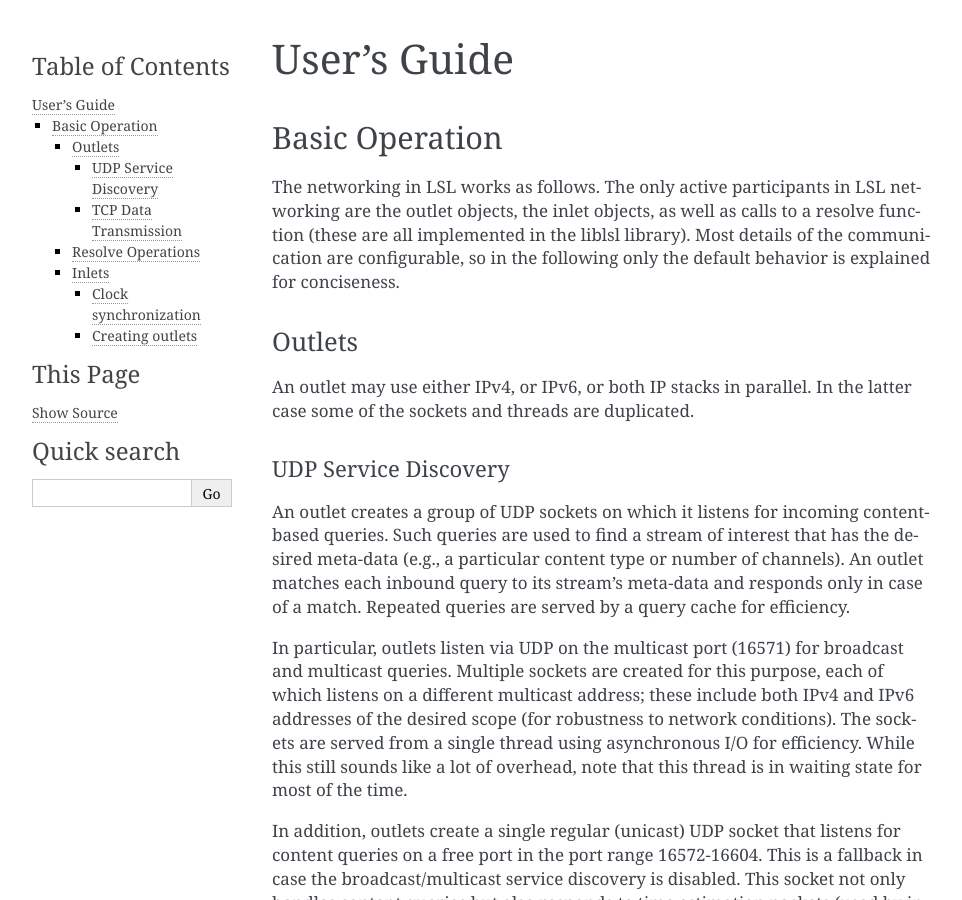
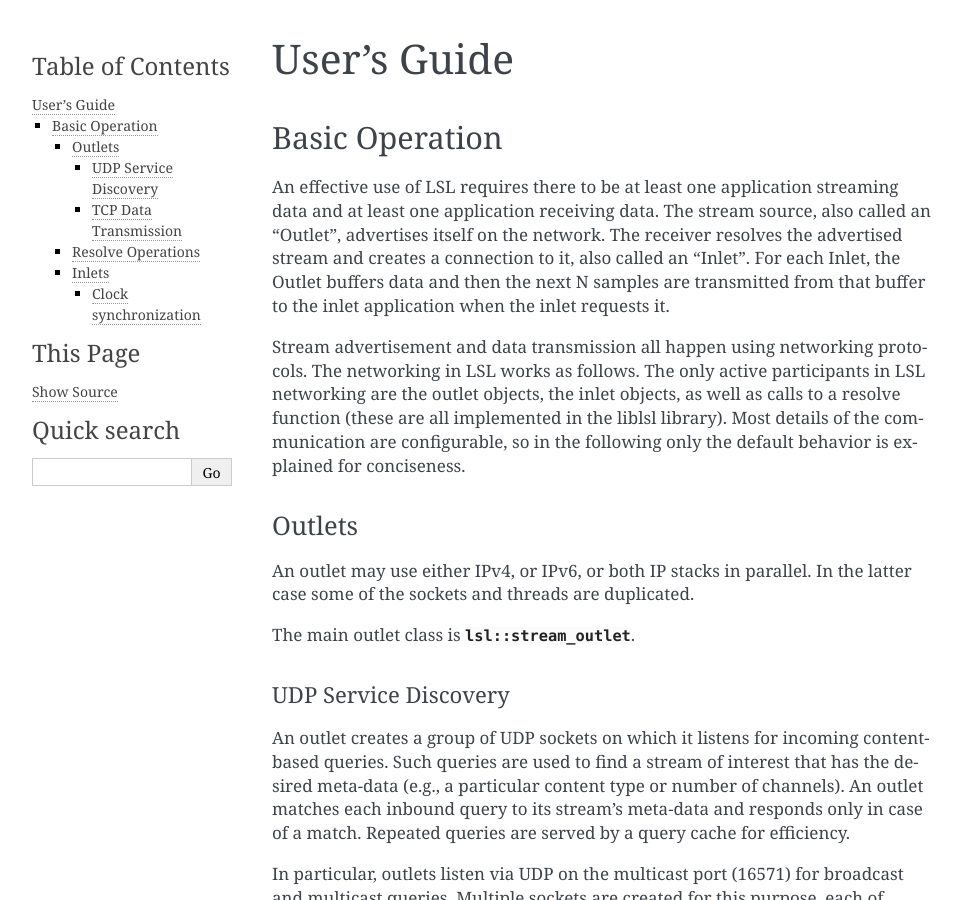
Before and after one commit to sccn/labstreaminglayer, a Sphinx documentation site: the page built from docs/info/user_guide.rst, in a window 1280 px wide and 900 px high. Shown: the whole window, without its empty margins (148-1110 px from the left). Built offline with Sphinx 7.4.7, drawn with Linux system fonts in a browser that asks for light colours; pages that are not in the unit, such as notebooks, are missing from menus; some of the changed text lies outside the part shown.

Commit message:
docs/info bump

```diff
--- a/docs/info/faqs.rst
+++ b/docs/info/faqs.rst
@@ -1,5 +1,5 @@
-Frequently Asked Questions
-##########################
+FAQs
+####
 
 **I want to check the most recent sample of a stream every few seconds. How do I do that?**
 
--- a/docs/info/intro.rst
+++ b/docs/info/intro.rst
@@ -40,14 +40,14 @@ The lab streaming layer comes with a built-in synchronized time facility for all
 
 The built-in time synchronization is designed after the widely deployed Network Time Protocol (NTP) and implemented in the LSL library.
 
-This feature is explained in more detail in the `TimeSynchronization <https://labstreaminglayer.readthedocs.io/en/latest/info/time_synchronization.html>`__ section.
+This feature is explained in more detail in the :doc:`time_synchronization` document.
 
 File Format
 ===========
 
-The transport API itself does not endorse or provide a particular file format, but the provided recording program (``LabRecorder``) records into the XDF file format (`Extensible Data Format <https://github.com/sccn/xdf>`__). XDF was designed concurrently with the lab streaming layer and supports the full feature set of LSL (including multi-stream container files, per-stream arbitrarily large XML headers, all sample formats as well as time-synchronization information).
+The transport API itself does not endorse or provide a particular file format, but the provided recording program (`LabRecorder <https://github.com/labstreaminglayer/App-LabRecorder/releases>`_) records into the XDF file format (`Extensible Data Format <https://github.com/sccn/xdf>`__). XDF was designed concurrently with the lab streaming layer and supports the full feature set of LSL (including multi-stream container files, per-stream arbitrarily large XML headers, all sample formats as well as time-synchronization information).
 
 Developer Information
 =====================
 
-Please see the separate `build documentation <https://labstreaminglayer.readthedocs.io/en/latest/dev/dev_guide.html>`__.
+Please see the separate developer documentation :doc:`dev_guide`.
--- a/docs/info/user_guide.rst
+++ b/docs/info/user_guide.rst
@@ -4,11 +4,15 @@ User's Guide
 Basic Operation
 ***************
 
-The networking in LSL works as follows. The only active participants in LSL networking are the outlet objects, the inlet objects, as well as calls to a resolve function (these are all implemented in the liblsl library). Most details of the communication are configurable, so in the following only the default behavior is explained for conciseness.
+An effective use of LSL requires there to be at least one application streaming data and at least one application receiving data. The stream source, also called an "Outlet", advertises itself on the network. The receiver resolves the advertised stream and creates a connection to it, also called an "Inlet". For each Inlet, the Outlet buffers data and then the next N samples are transmitted from that buffer to the inlet application when the inlet requests it.
+
+Stream advertisement and data transmission all happen using networking protocols. The networking in LSL works as follows. The only active participants in LSL networking are the outlet objects, the inlet objects, as well as calls to a resolve function (these are all implemented in the liblsl library). Most details of the communication are configurable, so in the following only the default behavior is explained for conciseness.
 
 Outlets
 =======
 An outlet may use either IPv4, or IPv6, or both IP stacks in parallel. In the latter case some of the sockets and threads are duplicated.
+
+The main outlet class is :class:`lsl::stream_outlet`.
 
 UDP Service Discovery
 ---------------------
@@ -45,8 +49,3 @@ Here we talk about important functions like the local clock
 (:func:`lsl_local_clock`), a function to query a time offset
 (:func:`lsl_time_correction_ex`) and a function to get the library version used
 by the loaded library (:func:`lsl_library_version`).
-
-Creating outlets
-----------------
-
-The main outlet class is :class:`lsl::stream_outlet`.
```
Also changed, not shown: docs/index.rst (+2 -5 lines), docs/dev/full_tree.rst (renamed from docs/dev/repository.rst).
